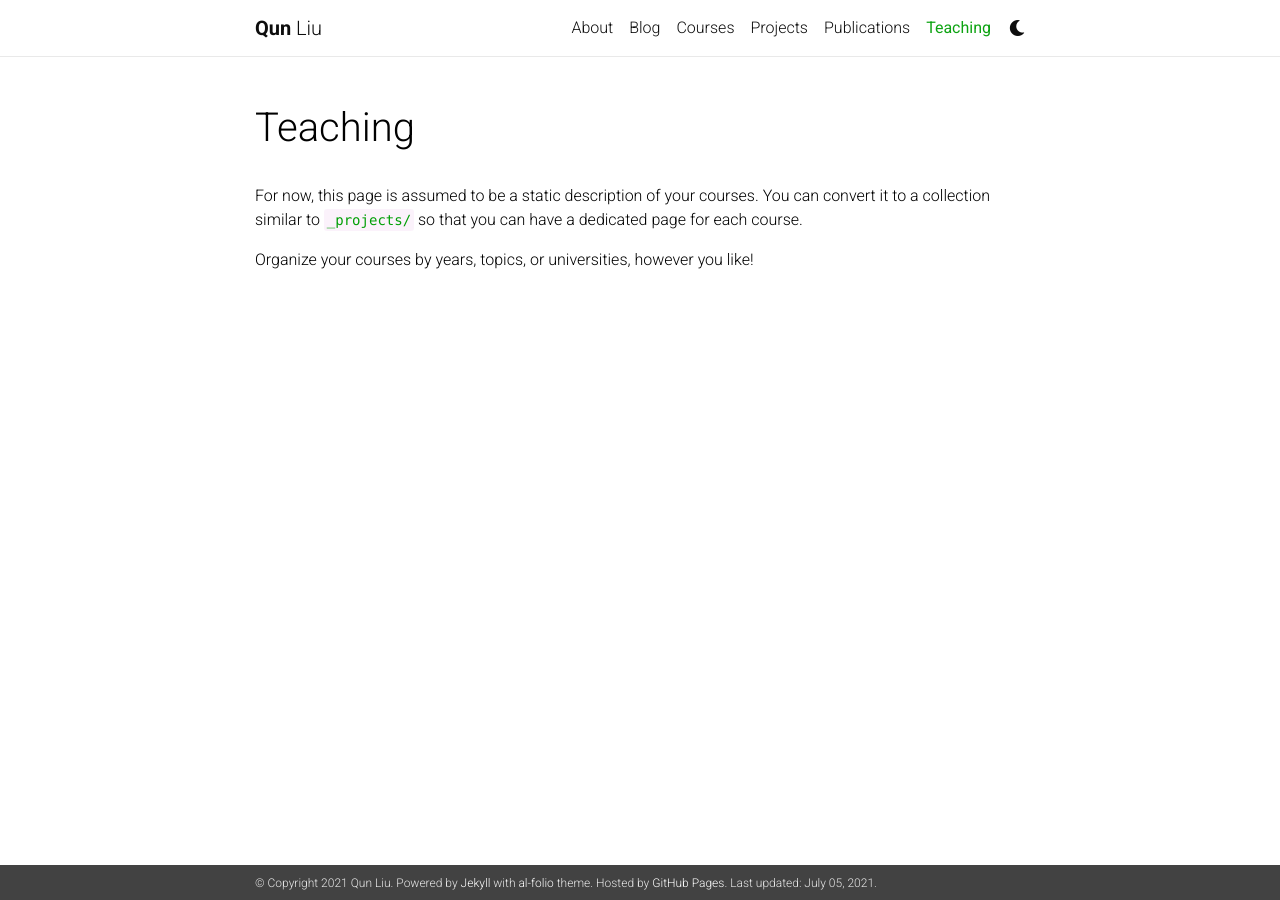
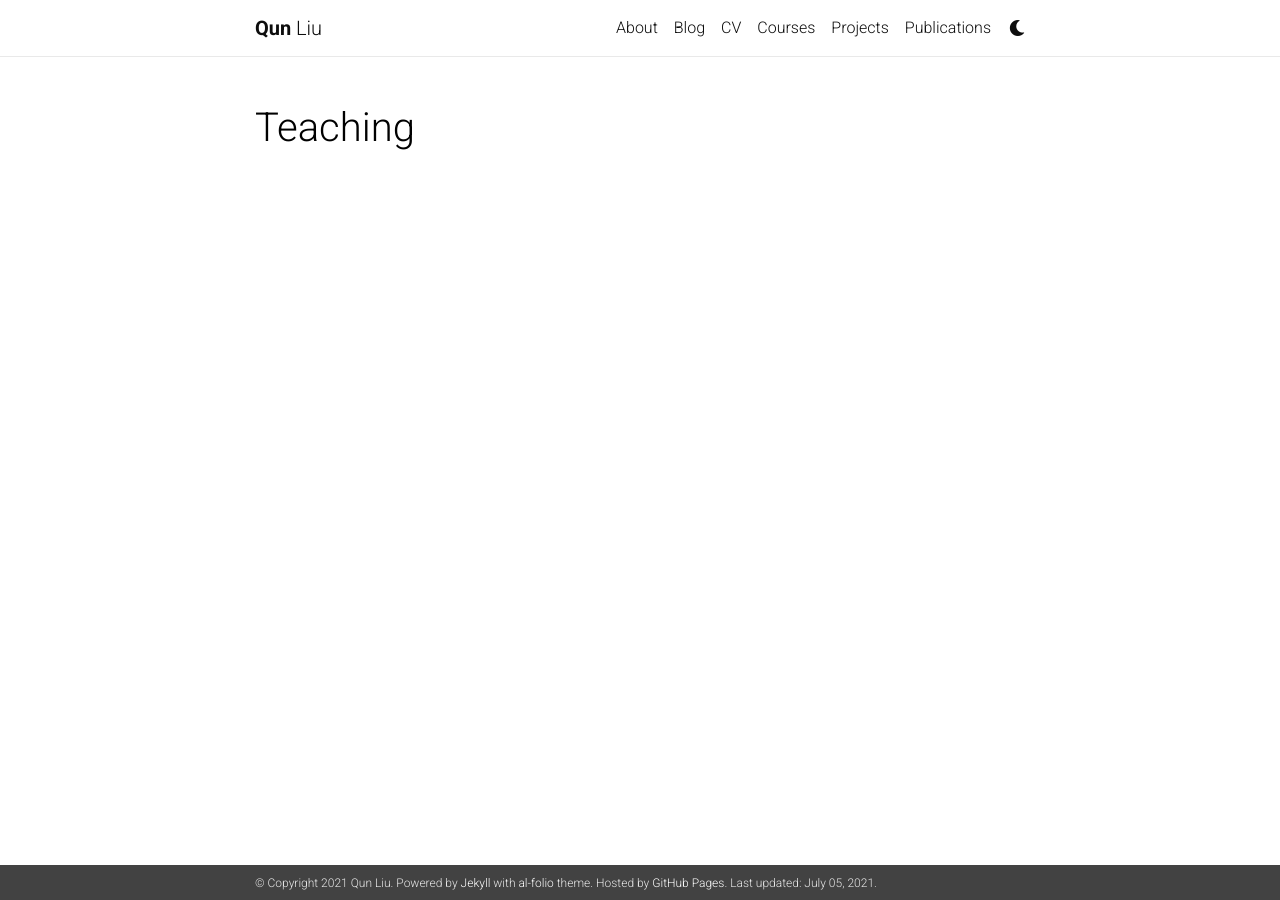
Before and after one commit to lqxyz/lqxyz.github.io, a Jekyll site: the page built from _pages/teaching.md, in a window 1280 px wide. Built offline with Jekyll 4.4.1, drawn with Linux system fonts in a browser that asks for light colours; nearby versions of some CDN libraries; comment, search, counter and statistics services are not loaded; a style sheet for code colours, icons or effects is not loaded.

Commit message:
update pages

```diff
--- a/_pages/teaching.md
+++ b/_pages/teaching.md
@@ -3,9 +3,5 @@ layout: page
 permalink: /teaching/
 title: Teaching
 description:
-nav: true
+nav: false
 ---
-
-For now, this page is assumed to be a static description of your courses. You can convert it to a collection similar to `_projects/` so that you can have a dedicated page for each course.
-
-Organize your courses by years, topics, or universities, however you like!
```
Also changed, not shown: _pages/about.md (+1 -7 lines), _pages/courses.md (+1 -1 lines), _pages/cv.md (added, +7 -0 lines).
